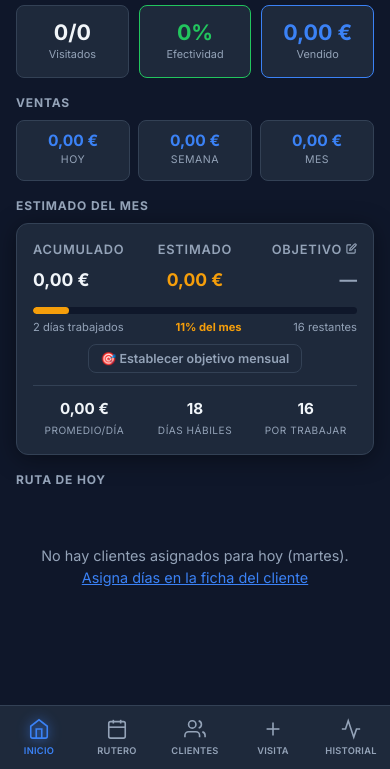
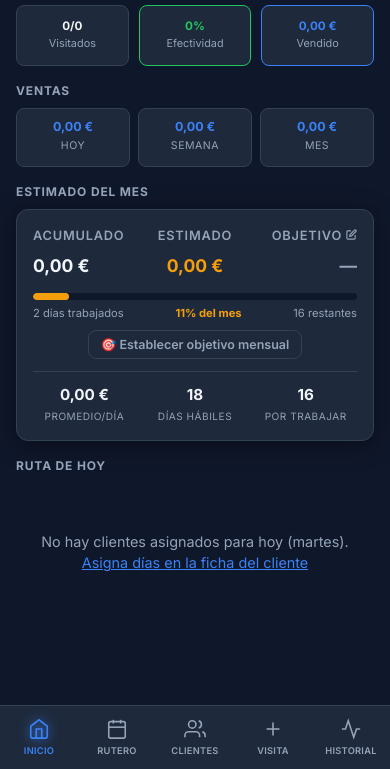
Before and after one commit to Patxmon81/crm-ruta, a plain HTML site: page index.html in a window 390 px wide. Shown: the part 75-844 px from the top of the page. Drawn offline with Linux system fonts and the light colour scheme.

Commit message:
fix: tipografia responsiva en stat cards para movil
Reduce el multiplicador vw de 5.5 a 3 para evitar que importes largos
(ej. 5523,92 EUR) rompan en mitad del numero. Cambia word-break:break-all
por overflow-wrap:break-word que solo rompe cuando es necesario y respeta
los espacios. Aplica igual a venta-cards y al ranking.

Co-Authored-By: Claude Sonnet 4.6 <noreply@anthropic.com>

```diff
--- a/css/styles.css
+++ b/css/styles.css
@@ -669,13 +669,13 @@ html, body  { overflow-x: hidden; max-width: 100%; }
 
 /* Stat y venta values: se adaptan al ancho de la celda */
 .stat-card .stat-val {
-  font-size: clamp(.8rem, 5.5vw, 1.75rem);
-  word-break: break-all;
+  font-size: clamp(.6rem, 3vw, 1.5rem);
+  overflow-wrap: break-word;
   line-height: 1.15;
 }
 .venta-card .v-val {
-  font-size: clamp(.7rem, 4vw, 1.1rem);
-  word-break: break-all;
+  font-size: clamp(.6rem, 3.2vw, 1.1rem);
+  overflow-wrap: break-word;
 }
 
 /* Evitar overflow en flex rows */
```
Also changed, not shown: historial.html (+1 -1 lines).
